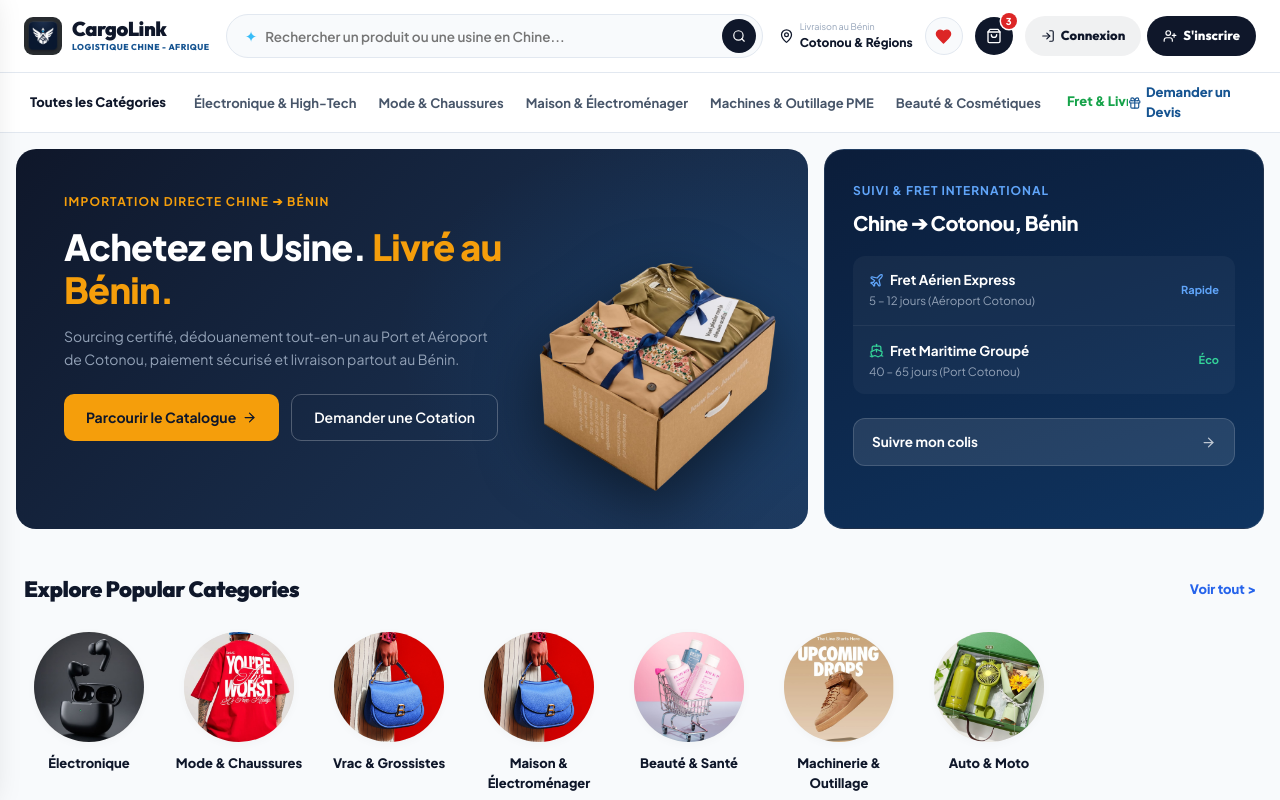
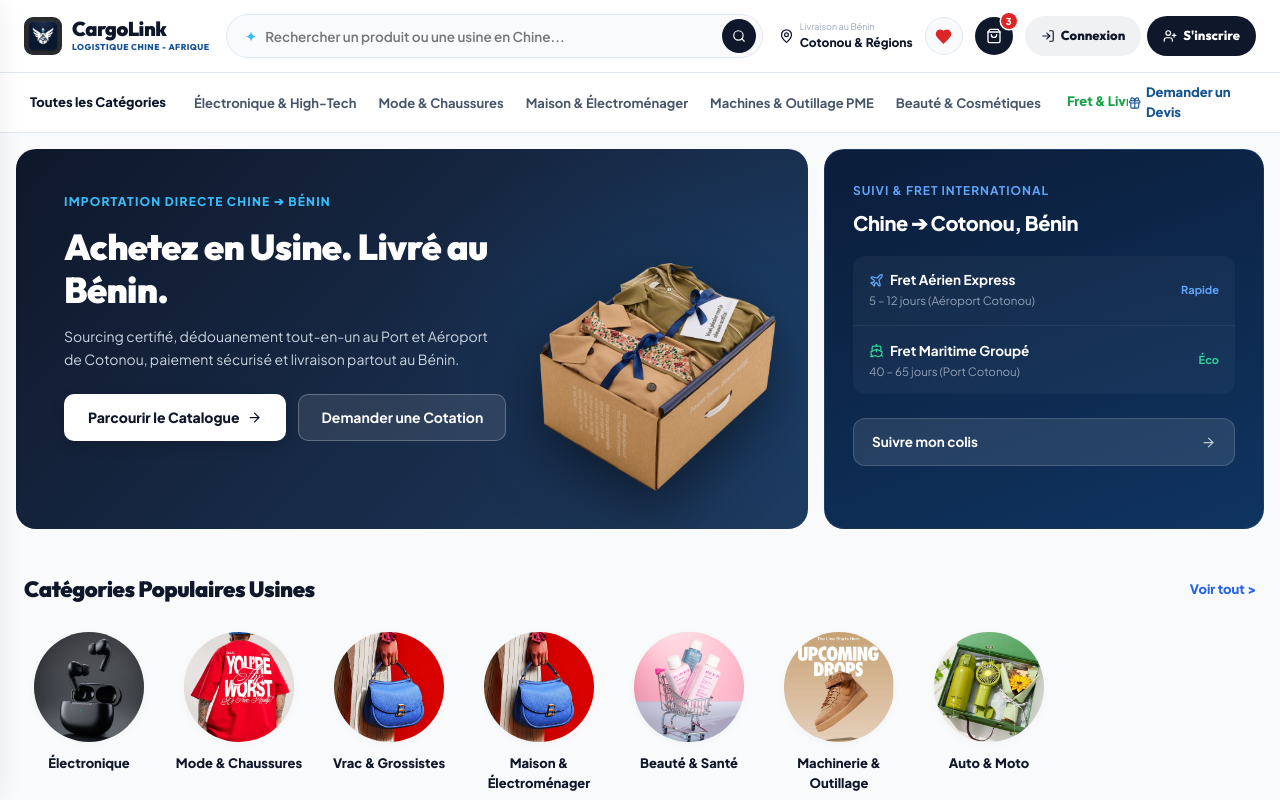
Before and after one commit to Talesman-index/Fenouhi, a Next.js app: page / in a window 1280 px wide. Shown: the top 800 px of the page. Built offline with nearby package versions, Linux system fonts and the light colour scheme; no server answers; the database is empty.

Commit message:
style(hero): replace yellow color with classic white typography and white CTA button on homepage hero card

```diff
--- a/app/page.tsx
+++ b/app/page.tsx
@@ -83,16 +83,15 @@ export default function HomePage() {
               }} />
 
               <div style={{ position: "relative", zIndex: 1, maxWidth: 500 }}>
-                <p style={{ fontSize: 12, fontWeight: 700, letterSpacing: "0.1em", textTransform: "uppercase", color: "#F59E0B", marginBottom: 14 }}>
+                <p style={{ fontSize: 12, fontWeight: 800, letterSpacing: "0.1em", textTransform: "uppercase", color: "#38BDF8", marginBottom: 14 }}>
                   Importation directe Chine ➔ Bénin
                 </p>
 
-                <h1 style={{ fontSize: "clamp(24px, 3.5vw, 36px)", fontWeight: 800, lineHeight: 1.2, margin: "0 0 14px", letterSpacing: "-0.02em" }}>
-                  Achetez en Usine.{" "}
-                  <span style={{ color: "#F59E0B" }}>Livré au Bénin.</span>
+                <h1 style={{ fontSize: "clamp(24px, 3.5vw, 36px)", fontWeight: 900, lineHeight: 1.2, margin: "0 0 14px", letterSpacing: "-0.02em", color: "#FFFFFF", fontFamily: "'Outfit', sans-serif" }}>
+                  Achetez en Usine. Livré au Bénin.
                 </h1>
 
-                <p style={{ fontSize: 14, color: "#94A3B8", lineHeight: 1.6, margin: "0 0 24px", maxWidth: 440 }}>
+                <p style={{ fontSize: 14, color: "#CBD5E1", lineHeight: 1.6, margin: "0 0 24px", maxWidth: 440 }}>
                   Sourcing certifié, dédouanement tout-en-un au Port et Aéroport de Cotonou, paiement sécurisé et livraison partout au Bénin.
                 </p>
 
@@ -100,8 +99,29 @@ export default function HomePage() {
                   <Link
                     href="/catalog"
                     style={{
-                      background: "#F59E0B",
+                      background: "#FFFFFF",
                       color: "#0F172A",
+                      borderRadius: 10,
+                      padding: "12px 24px",
+                      fontSize: 14,
+                      fontWeight: 800,
+                      textDecoration: "none",
+                      display: "inline-flex",
+                      alignItems: "center",
+                      gap: 8,
+                      boxShadow: "0 4px 14px rgba(0, 0, 0, 0.15)",
+                      transition: "all 0.2s ease",
+                    }}
+                  >
+                    <span>Parcourir le Catalogue</span>
+                    <ArrowRight style={{ width: 15, height: 15 }} />
+                  </Link>
+                  <Link
+                    href="/quote-request"
+                    style={{
+                      background: "rgba(255, 255, 255, 0.1)",
+                      color: "#FFFFFF",
+                      border: "1px solid rgba(255, 255, 255, 0.25)",
                       borderRadius: 10,
                       padding: "12px 22px",
                       fontSize: 14,
@@ -109,22 +129,8 @@ export default function HomePage() {
                       textDecoration: "none",
                       display: "inline-flex",
                       alignItems: "center",
-                      gap: 6,
-                    }}
-                  >
-                    Parcourir le Catalogue <ArrowRight style={{ width: 15, height: 15 }} />
-                  </Link>
-                  <Link
-                    href="/quote-request"
-                    style={{
-                      background: "transparent",
-                      color: "#FFFFFF",
-                      border: "1px solid rgba(255,255,255,0.25)",
-                      borderRadius: 10,
-                      padding: "12px 22px",
-                      fontSize: 14,
-                      fontWeight: 600,
-                      textDecoration: "none",
+                      backdropFilter: "blur(8px)",
+                      transition: "all 0.2s ease",
                     }}
                   >
                     Demander une Cotation
@@ -206,7 +212,7 @@ export default function HomePage() {
       <section style={{ padding: "20px 0 30px" }}>
         <div className="container">
           <div className="section-title-row">
-            <h2 className="section-title">Explore Popular Categories</h2>
+            <h2 className="section-title">Catégories Populaires Usines</h2>
             <Link href="/catalog" className="view-all-link">Voir tout &gt;</Link>
           </div>
 
@@ -286,7 +292,7 @@ export default function HomePage() {
                 High-Tech & Electronics Usines
               </h2>
               <Link href="/catalog?cat=electronics" className="view-all-link" style={{ fontWeight: 800, color: "#165491" }}>
-                View All &gt;
+                Voir tout &gt;
               </Link>
             </div>
 
```
